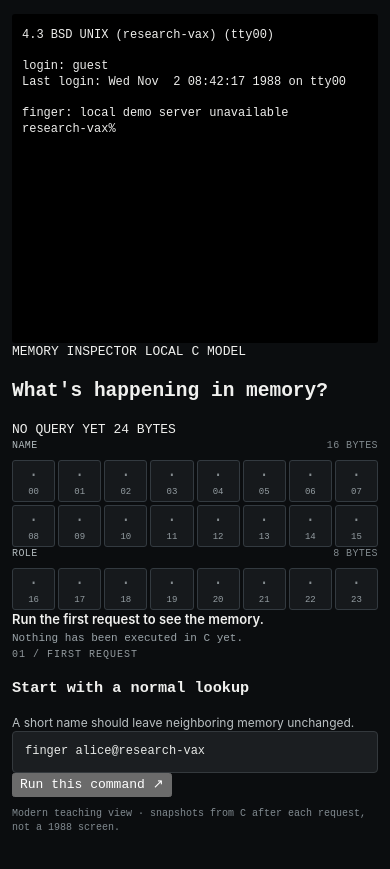
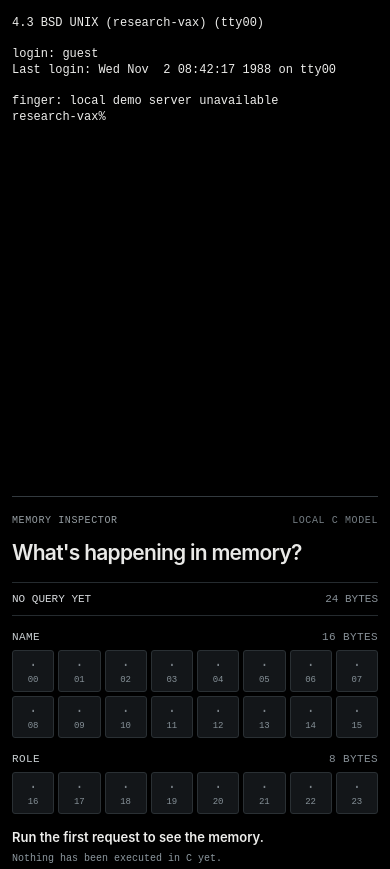
Before and after one commit to oRichard05/morris-worm-buffer-overflow-lab, a website: page web/index.html in a window 390 px wide. Shown: the top 869 px of the page. Drawn offline with Linux system fonts and the light colour scheme; no server answers.

Commit message:
style: restore full-height black terminal and design spacious right-side memory monitor

```diff
--- a/web/styles.css
+++ b/web/styles.css
@@ -1,227 +1,261 @@
 :root {
   color-scheme: dark;
-  --bg: #0b0d0f;
+  --bg: #000;
   --screen: #000;
-  --text: #f0f0ee;
-  --muted: #a3a8ab;
-  --line: #35393d;
+  --text: #ededeb;
+  --muted: #bfc0bd;
+  --line: #373c43;
 }
 * { box-sizing: border-box; }
 html, body { min-height: 100%; margin: 0; }
-body { background: var(--bg); color: var(--text); }
+body { background: #000; color: var(--text); }
 [hidden] { display: none !important; }
 button, input { font: inherit; }
 button { cursor: pointer; }
-button:focus-visible, input:focus-visible { outline: 2px solid #e8e8e7; outline-offset: 3px; }
+button:focus-visible, input:focus-visible { outline: 2px solid #eee; outline-offset: 3px; }
 
 .terminal-view {
-  min-height: 100dvh;
-  padding: clamp(14px, 2vw, 30px);
-  background: var(--bg);
-  color: var(--text);
-  font: 13px/1.4 "Courier New", Courier, monospace;
+  height: 100dvh;
+  min-height: 380px;
+  padding: clamp(18px, 2.5vw, 38px);
+  background: #000;
 }
-.lab-shell { width: 100%; max-width: 1360px; margin: 0 auto; }
-.lab-header, .lab-identity, .section-heading, .region-heading, .memory-caption {
-  display: flex;
-  align-items: center;
-  justify-content: space-between;
-  gap: 14px;
+.terminal-layout {
+  display: grid;
+  grid-template-columns: minmax(0, 1fr) minmax(340px, 380px);
+  gap: clamp(22px, 2.5vw, 36px);
+  width: 100%;
+  height: 100%;
+  max-width: 1600px;
+  margin: 0 auto;
 }
-.lab-header { padding: 0 0 13px; border-bottom: 1px solid var(--line); }
-.lab-identity { justify-content: flex-start; }
-.lab-identity strong { font: bold 13px/1.4 "Courier New", monospace; letter-spacing: .09em; }
-.lab-identity > span, .reconstruction-label { font: 11px/1.4 "Courier New",monospace; color: #92999e; }
-.reconstruction-label { text-align: right; }
-.lab-guide { padding: 12px 0 17px; }
-.guide-progress { display: flex; gap: 5px; margin-bottom: 14px; }
-.guide-progress > span {
-  flex: 1;
-  padding: 6px 8px;
-  border-bottom: 2px solid #33383d;
-  color: #7f8588;
-  font: 11px/1.25 "Courier New",monospace;
-  white-space: nowrap;
-}
-.guide-progress > span.active { border-bottom-color: #ededeb; color: #ededeb; }
-.guide-progress > span.complete { border-bottom-color: #6e767b; color: #aab1b4; }
-.guide-progress > span span { padding-left: 6px; }
-.guide-content {
-  display: grid;
-  grid-template-columns: minmax(0, 1fr) minmax(345px, .9fr);
-  align-items: center;
-  gap: 26px;
-  min-height: 70px;
-}
-.guide-copy { min-width: 0; }
-.guide-step {
-  margin: 0 0 4px;
-  font: 10px/1.5 "Courier New",monospace;
-  letter-spacing: .1em;
-  color: #92999d;
-}
-.guide-copy h1 {
-  margin: 0;
-  font: 600 clamp(17px,1.65vw,22px)/1.3 -apple-system,BlinkMacSystemFont,"Segoe UI",sans-serif;
-  letter-spacing: -.022em;
-}
-.guide-description { margin: 6px 0 0; color: #bac0c3; font: 12px/1.45 -apple-system,BlinkMacSystemFont,"Segoe UI",sans-serif; }
-.guide-action { display: flex; gap: 8px; min-width: 0; justify-content: flex-end; align-items: stretch; }
-.guide-command {
-  display: flex;
-  align-items: center;
-  min-width: 0;
-  flex: 1;
-  background: #1b1e21;
-  border: 1px solid #34393d;
-  padding: 11px 12px;
-  color: #e7e9e7;
-  border-radius: 4px;
-  font: 12px/1.45 "Courier New",monospace;
-  overflow-wrap: anywhere;
-}
-.run-example, .inspect-link {
-  background: #e8e8e6;
-  color: #17191c;
-  border: 1px solid #e8e8e6;
-  border-radius: 4px;
-  padding: 9px 15px;
-  white-space: nowrap;
-  font: bold 12px/1.3 -apple-system,BlinkMacSystemFont,"Segoe UI",sans-serif;
-}
-.run-example:hover, .inspect-link:hover { background: #fff; }
-.run-example:disabled { cursor: wait; opacity: .65; }
-
-.section-heading {
-  min-height: 28px;
-  font: 10px/1.4 "Courier New",monospace;
-  letter-spacing: .07em;
-  color: #adb4b5;
-}
-.section-heading > span:last-child { color: #828b90; }
-.terminal-section { border-top: 1px solid var(--line); padding-top: 8px; }
 .screen {
   width: 100%;
-  height: clamp(208px, 38dvh, 430px);
-  min-height: 208px;
-  padding: 15px 19px;
+  height: 100%;
+  min-width: 0;
   overflow-y: auto;
-  scrollbar-width: thin;
-  scrollbar-color: #43474b #000;
-  background: #000;
-  color: #ededeb;
-  font: clamp(13px,1.23vw,17px)/1.3 "Courier New",Courier,monospace;
+  scrollbar-width: none;
+  background: transparent;
+  color: var(--text);
+  padding: 0;
+  border: 0;
+  border-radius: 0;
+  box-shadow: none;
+  font: clamp(13px, 1.2vw, 17px)/1.3 "Courier New", Courier, monospace;
   letter-spacing: 0;
-  border: 0;
-  border-radius: 3px;
 }
-.line { white-space: pre-wrap; overflow-wrap: anywhere; min-height: 1.3em; }
+.screen::-webkit-scrollbar { display: none; }
+.line {
+  white-space: pre-wrap;
+  overflow-wrap: anywhere;
+  min-height: 1.3em;
+}
 .command-form { display: flex; align-items: baseline; }
 .command-form label { white-space: pre; }
 .command-form input {
   flex: 1;
   width: 100%;
   min-width: 0;
+  background: transparent;
   border: 0;
-  outline: 0;
-  background: transparent;
+  outline: none;
+  padding: 0;
   color: inherit;
-  padding: 0;
   font: inherit;
-  caret-color: #f5f5f5;
+  caret-color: #fff;
 }
 
-.memory-section { margin-top: 14px; padding-top: 8px; border-top: 1px solid var(--line); }
-.memory-heading { margin-bottom: 9px; }
-.memory-heading small { font-size: 10px; color: #7f8a90; margin-left: 9px; }
-.memory-heading .snapshot-state { color: #e9eae8; text-align: right; }
-.memory-regions {
+.memory-monitor {
+  min-width: 0;
+  height: 100%;
+  overflow-y: auto;
+  scrollbar-width: thin;
+  scrollbar-color: #353b40 transparent;
+  border-left: 1px solid #292e33;
+  padding: 4px 0 14px clamp(18px, 2vw, 27px);
+  color: #e9e9e7;
+  font-family: -apple-system,BlinkMacSystemFont,"Segoe UI",sans-serif;
+}
+.monitor-topline,
+.region-heading,
+.monitor-state,
+.guide-step,
+.snapshot-context,
+.snapshot-note {
+  font-family: "Courier New",Courier,monospace;
+}
+.monitor-topline {
+  display: flex;
+  align-items: center;
+  justify-content: space-between;
+  gap: 12px;
+  color: #959da2;
+  font-size: 10px;
+  letter-spacing: .06em;
+}
+.monitor-topline span:last-child { color: #747d83; text-align: right; }
+.monitor-title {
+  font: 600 21px/1.2 -apple-system,BlinkMacSystemFont,"Segoe UI",sans-serif;
+  letter-spacing: -.035em;
+  margin: 14px 0 17px;
+}
+.monitor-state {
+  display: flex;
+  align-items: center;
+  justify-content: space-between;
+  gap: 12px;
+  padding: 10px 0;
+  margin: 0 0 12px;
+  border-top: 1px solid #252b2f;
+  border-bottom: 1px solid #252b2f;
+  color: #d7dadd;
+  font-size: 11px;
+}
+.monitor-capacity { color: #889198; }
+.memory-region { margin-top: 15px; }
+.region-heading {
+  display: flex;
+  align-items: center;
+  justify-content: space-between;
+  gap: 12px;
+  margin: 0 0 7px;
+  font-size: 11px;
+  color: #c8ced1;
+  letter-spacing: .035em;
+}
+.region-heading span:last-child { color: #889198; }
+.snapshot-bytes {
   display: grid;
-  grid-template-columns: minmax(0, 2fr) minmax(0, 1fr);
-  gap: 10px;
+  grid-template-columns: repeat(8, minmax(0,1fr));
+  gap: 4px;
 }
-.memory-region { min-width: 0; }
-.region-heading {
-  margin: 0 0 7px;
-  color: #b1b9bc;
-  font: 10px/1.4 "Courier New",monospace;
-  letter-spacing: .04em;
-}
-.region-heading span:last-child { color: #81898e; }
-.snapshot-bytes { display: grid; gap: 3px; }
-.name-region .snapshot-bytes { grid-template-columns: repeat(16, minmax(0,1fr)); }
-.role-region .snapshot-bytes { grid-template-columns: repeat(8, minmax(0,1fr)); }
 .snapshot-byte {
   min-width: 0;
-  height: clamp(35px,4vw,55px);
+  height: 47px;
   display: flex;
   flex-direction: column;
   align-items: center;
   justify-content: center;
-  gap: 5px;
-  background: #20252a;
-  border: 1px solid #4a5359;
+  gap: 4px;
+  color: #f0f1ef;
+  background: #1b2024;
+  border: 1px solid #424a50;
   border-radius: 3px;
-  color: #f2f2ef;
   font: 17px/1 "Courier New",monospace;
-  transition: background-color .16s ease, color .16s ease;
 }
-.role-region .snapshot-byte { background: #30343a; border-color: #727880; }
-.snapshot-byte.placeholder { color: #858c90; background: #16191c; border-color: #333a40; }
+.role-region .snapshot-byte {
+  background: #282d32;
+  border-color: #626b71;
+}
+.snapshot-byte.placeholder {
+  color: #7c848a;
+  background: #131619;
+  border-color: #2a3034;
+}
 .snapshot-byte.changed {
-  background: #e5e7e6;
-  color: #14181b;
+  background: #e8e8e6;
   border-color: #fff;
+  color: #111417;
 }
-.snapshot-byte .byte-index { font-size: 9px; color: #949da2; line-height: 1; }
-.snapshot-byte.changed .byte-index { color: #465058; }
-.memory-caption {
-  align-items: center;
-  gap: 14px;
-  margin: 12px 0 0;
-  min-height: 36px;
+.snapshot-byte .byte-index {
+  color: #869198;
+  font: 9px/1 "Courier New",monospace;
 }
-.memory-caption-copy { min-width: 0; }
-.snapshot-result { margin: 0; font: 600 13px/1.4 -apple-system,BlinkMacSystemFont,"Segoe UI",sans-serif; }
-.snapshot-context { margin: 3px 0 0; color: #9ca5aa; font: 11px/1.45 "Courier New",monospace; }
-.inspect-link { align-self: center; }
-.snapshot-note { margin: 10px 0 0; color: #818a90; font: 10px/1.4 "Courier New",monospace; }
-
-@media (min-width: 961px) and (max-height: 730px) {
-  .terminal-view { padding: 12px 22px; }
-  .lab-header { padding-bottom: 8px; }
-  .lab-guide { padding: 8px 0 10px; }
-  .guide-progress { margin-bottom: 9px; }
-  .guide-content { min-height: 58px; }
-  .terminal-section { padding-top: 4px; }
-  .screen { height: max(176px, 33dvh); min-height: 176px; padding: 10px 15px; }
-  .memory-section { margin-top: 8px; padding-top: 4px; }
-  .snapshot-byte { height: 37px; }
-  .snapshot-note { margin-top: 6px; }
-  .memory-caption { margin-top: 8px; }
+.snapshot-byte.changed .byte-index { color: #505960; }
+.snapshot-summary { padding: 14px 0 3px; min-height: 69px; }
+.snapshot-result {
+  color: #ededeb;
+  font-size: 13px;
+  line-height: 1.45;
+  font-weight: 600;
+  margin: 0;
 }
-
+.snapshot-context {
+  margin: 5px 0 0;
+  font-size: 10px;
+  line-height: 1.4;
+  color: #8d989f;
+}
+.guide-pane {
+  border-top: 1px solid #343a3f;
+  margin-top: 14px;
+  padding-top: 15px;
+}
+.guide-step {
+  font-size: 10px;
+  letter-spacing: .09em;
+  color: #a2abb0;
+  margin: 0 0 8px;
+}
+.guide-pane h3 {
+  font-size: 16px;
+  font-weight: 600;
+  line-height: 1.3;
+  letter-spacing: -.02em;
+  margin: 0;
+}
+.guide-description {
+  margin: 6px 0 13px;
+  color: #b0b7bc;
+  font-size: 12px;
+  line-height: 1.4;
+}
+.guide-command {
+  display: block;
+  font: 12px/1.45 "Courier New",monospace;
+  color: #e5e8e9;
+  overflow-wrap: anywhere;
+  background: #171b1e;
+  border: 1px solid #31383c;
+  border-radius: 3px;
+  padding: 11px;
+  margin-bottom: 8px;
+}
+.guide-button {
+  display: block;
+  width: 100%;
+  text-align: center;
+  color: #111417;
+  background: #e7e7e5;
+  border: 1px solid #e7e7e5;
+  border-radius: 3px;
+  font: 600 12px/1.3 -apple-system,BlinkMacSystemFont,"Segoe UI",sans-serif;
+  padding: 11px 12px;
+}
+.guide-button:hover:not(:disabled) { background: #fff; }
+.guide-button:disabled { opacity: .55; cursor: wait; }
+.guide-button.secondary { background: #e7e7e5; color: #111417; }
+.snapshot-note {
+  margin: 18px 0 0;
+  color: #80898f;
+  font-size: 10px;
+  line-height: 1.45;
+}
+@media (min-width: 961px) and (max-height: 710px) {
+  .memory-monitor { padding-top: 0; }
+  .monitor-title { font-size: 19px; margin: 9px 0 10px; }
+  .monitor-state { margin-bottom: 7px; padding: 7px 0; }
+  .memory-region { margin-top: 10px; }
+  .snapshot-byte { height: 39px; }
+  .snapshot-summary { min-height: 53px; padding-top: 10px; }
+  .guide-pane { margin-top: 8px; padding-top: 11px; }
+  .guide-description { margin-bottom: 8px; }
+  .guide-command { padding: 8px; }
+  .guide-button { padding: 9px; }
+  .snapshot-note { margin-top: 12px; }
+}
 @media (max-width: 960px) {
-  .guide-content { grid-template-columns: 1fr; gap: 12px; }
-  .guide-action { justify-content: stretch; }
-  .screen { height: clamp(240px, 42dvh, 400px); }
+  .terminal-view { height: auto; min-height: 100dvh; }
+  .terminal-layout { display: flex; flex-direction: column; height: auto; }
+  .screen { height: min(65dvh,570px); min-height: 300px; }
+  .memory-monitor { height: auto; overflow: visible; padding: 18px 0 22px; border-left: 0; border-top: 1px solid #333a3f; }
+  .snapshot-byte { height: 50px; }
 }
-@media (max-width: 680px) {
-  .lab-header { align-items: flex-start; }
-  .lab-identity { flex-direction: column; align-items: flex-start; gap: 2px; }
-  .reconstruction-label { font-size: 9px; }
-  .terminal-view { padding: 14px 12px; }
-  .guide-progress > span { padding-left: 2px; font-size: 10px; }
-  .guide-progress > span span { display: none; }
-  .guide-action { flex-wrap: wrap; }
-  .guide-command { flex-basis: 100%; }
-  .run-example { width: 100%; }
-  .screen { height: 39dvh; min-height: 210px; padding: 14px 10px; font-size: 12px; }
-  .memory-regions { grid-template-columns: 1fr; gap: 12px; }
-  .name-region .snapshot-bytes { grid-template-columns: repeat(8,minmax(0,1fr)); }
-  .snapshot-byte { height: 42px; }
-  .memory-caption { align-items: stretch; flex-direction: column; }
-  .inspect-link { align-self: flex-start; }
+@media (max-width: 560px) {
+  .terminal-view { padding: 16px 12px; }
+  .terminal-layout { gap: 16px; }
+  .screen { font-size: 12px; height: 55dvh; min-height: 270px; }
+  .snapshot-byte { height: 42px; font-size: 14px; }
 }
 
 .analysis-view {
```
